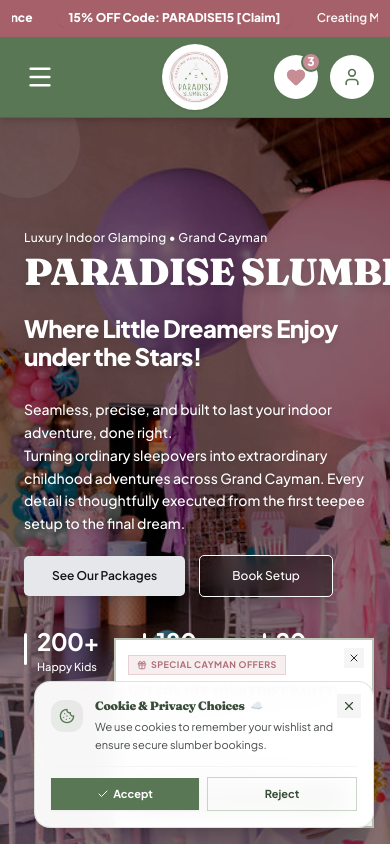
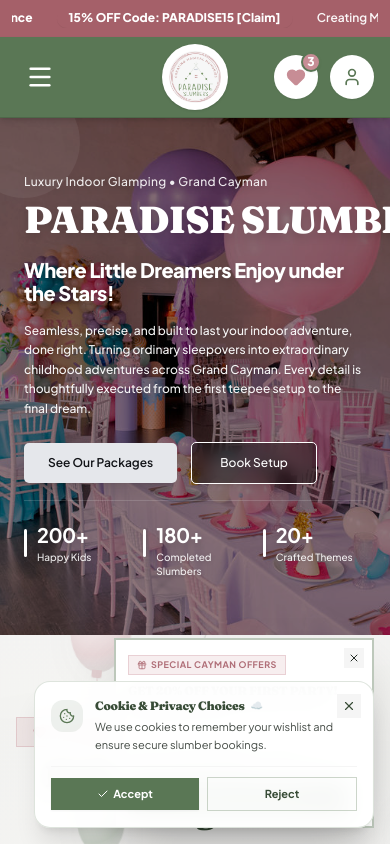
Before and after one commit to kashaffshoukat/ps.ky, a React (Vite) app: page / in a window 390 px wide. Shown: the top 844 px of the page. Built offline with nearby package versions, Linux system fonts and the light colour scheme.

Commit message:
Fix how it works section colors and remove footer info

```diff
--- a/src/components/HeroSection.tsx
+++ b/src/components/HeroSection.tsx
@@ -10,7 +10,7 @@ export const HeroSection: React.FC<HeroSectionProps> = ({
   onOpenBooking,
 }) => {
   return (
-    <section className="relative w-full min-h-screen flex flex-col justify-between overflow-hidden bg-[#0B0E14] text-white select-none">
+    <section className="relative w-full pt-12 pb-8 sm:py-0 sm:min-h-screen sm:flex sm:flex-col sm:justify-center overflow-hidden bg-[#0B0E14] text-white select-none">
       {/* Background Hero Image with Dusty Rose Tint Overlay */}
       <div className="absolute inset-0 z-0">
         <img
@@ -28,72 +28,77 @@ export const HeroSection: React.FC<HeroSectionProps> = ({
       <div className="pointer-events-none absolute -top-8 -left-8 w-28 h-28 rounded-full bg-white/[0.06] z-10" />
       <div className="pointer-events-none absolute top-44 -right-6 w-16 h-16 rounded-lg bg-white/[0.08] z-10 hidden sm:block" />
 
-      {/* Single Flow Container: Giant Heading directly followed by all text/buttons with zero large spacing */}
-      <div className="relative z-20 max-w-[1380px] w-full mx-auto px-6 sm:px-10 lg:px-16 pt-16 sm:pt-24 pb-16 flex flex-col">
-        {/* Giant Brand Heading */}
-        <p className="mt-12 text-xs sm:text-sm font-medium text-white tracking-wide drop-shadow-md">
+      {/* Single Flow Container with tightened mobile bottom padding */}
+      <div className="relative z-20 max-w-[1380px] w-full mx-auto px-6 sm:px-10 lg:px-16 pt-2 pb-6 sm:py-24 flex flex-col">
+
+        {/* Kicker Tag */}
+        <p className="text-xs sm:text-sm font-medium text-white/90 tracking-wide drop-shadow-md">
           Luxury Indoor Glamping &bull; Grand Cayman
         </p>
-        <h1 className="font-extrabold uppercase text-white tracking-[-0.02em] leading-[0.95] text-[clamp(2.35rem,7.35vw,6.85rem)] whitespace-nowrap drop-shadow-lg mb-6 mt-2">
+
+        {/* Giant Brand Heading */}
+        <h1 className="font-extrabold uppercase text-white tracking-[-0.02em] leading-[0.95] text-[clamp(2.35rem,7.35vw,6.85rem)] whitespace-nowrap drop-shadow-lg mt-3 sm:mt-4 mb-5 sm:mb-6">
           PARADISE SLUMBERS
         </h1>
 
-        {/* Content Block directly below heading */}
-        <div className="max-w-3xl space-y-4">
-          <span className="font-extrabold text-2xl sm:text-3xl xl:text-[34px] leading-[1.18] tracking-tight text-white drop-shadow-md block">
+        {/* Content Block with consistent internal spacing */}
+        <div className="max-w-3xl space-y-4 sm:space-y-6">
+
+          {/* Subtitle / Tagline */}
+          <span className="font-extrabold text-xl sm:text-3xl xl:text-[34px] leading-[1.18] tracking-tight text-white drop-shadow-md block">
             Where Little Dreamers Enjoy under the Stars!
           </span>
 
-          <div className="space-y-2 pt-3">
-            <p className="text-sm sm:text-[15px] font-medium text-white leading-relaxed drop-shadow">
-              Seamless, precise, and built to last your indoor adventure, done right.
-              <br />
-              Turning ordinary sleepovers into extraordinary childhood adventures across Grand
-              Cayman. Every detail is thoughtfully executed from the first teepee setup to the
-              final dream.
-            </p>
-          </div>
+          {/* Description Paragraph */}
+          <p className="text-xs sm:text-[15px] font-medium text-white/95 leading-relaxed drop-shadow max-w-2xl">
+            Seamless, precise, and built to last your indoor adventure, done right.
+            Turning ordinary sleepovers into extraordinary childhood adventures across Grand
+            Cayman. Every detail is thoughtfully executed from the first teepee setup to the
+            final dream.
+          </p>
 
-          <div className="flex flex-wrap items-center gap-3.5 pt-1">
+          {/* Action Buttons */}
+          <div className="flex flex-wrap items-center gap-3.5 pt-2">
             <button
               onClick={() => onNavigate('themes')}
-              className="px-7 py-3 rounded-[5px] text-xs sm:text-sm font-semibold text-[#111317] bg-[#E5E7EB] hover:bg-white transition-colors shadow-lg cursor-pointer"
+              className="px-6 sm:px-7 py-3 rounded-[5px] text-xs sm:text-sm font-semibold text-[#111317] bg-[#E5E7EB] hover:bg-white transition-colors shadow-lg cursor-pointer"
             >
               See Our Packages
             </button>
 
             <button
               onClick={() => onOpenBooking()}
-              className="px-8 py-3 rounded-[5px] text-xs sm:text-sm font-medium text-white bg-black/40 hover:bg-black/60 backdrop-blur-sm border border-white transition-all shadow-lg cursor-pointer"
+              className="px-7 sm:px-8 py-3 rounded-[5px] text-xs sm:text-sm font-medium text-white bg-black/40 hover:bg-black/60 backdrop-blur-sm border border-white transition-all shadow-lg cursor-pointer"
             >
               Book Setup
             </button>
           </div>
 
           {/* Stats Row */}
-          <div className="grid grid-cols-3 gap-4 sm:gap-8 pt-4 max-w-2xl">
+          <div className="grid grid-cols-3 gap-4 sm:gap-8 pt-6 sm:pt-8 max-w-2xl border-t border-white/15">
             <div className="flex items-start gap-2.5 sm:gap-3">
-              <span className="w-[3px] h-8 sm:h-9 bg-white rounded-full mt-1 shrink-0 shadow" />
+              <span className="w-[3px] h-7 sm:h-9 bg-white rounded-full mt-1 shrink-0 shadow" />
               <div>
-                <div className="text-2xl sm:text-3xl lg:text-[34px] font-bold leading-none tracking-tight text-white drop-shadow-md">200+</div>
-                <div className="text-[11px] sm:text-xs text-white font-medium mt-1.5 leading-snug drop-shadow">Happy Kids</div>
+                <div className="text-xl sm:text-3xl lg:text-[34px] font-bold leading-none tracking-tight text-white drop-shadow-md">200+</div>
+                <div className="text-[10px] sm:text-xs text-white/90 font-medium mt-1.5 leading-snug drop-shadow">Happy Kids</div>
               </div>
             </div>
             <div className="flex items-start gap-2.5 sm:gap-3">
-              <span className="w-[3px] h-8 sm:h-9 bg-white rounded-full mt-1 shrink-0 shadow" />
+              <span className="w-[3px] h-7 sm:h-9 bg-white rounded-full mt-1 shrink-0 shadow" />
               <div>
-                <div className="text-2xl sm:text-3xl lg:text-[34px] font-bold leading-none tracking-tight text-white drop-shadow-md">180+</div>
-                <div className="text-[11px] sm:text-xs text-white font-medium mt-1.5 leading-snug drop-shadow">Completed Slumbers</div>
+                <div className="text-xl sm:text-3xl lg:text-[34px] font-bold leading-none tracking-tight text-white drop-shadow-md">180+</div>
+                <div className="text-[10px] sm:text-xs text-white/90 font-medium mt-1.5 leading-snug drop-shadow">Completed Slumbers</div>
               </div>
             </div>
             <div className="flex items-start gap-2.5 sm:gap-3">
-              <span className="w-[3px] h-8 sm:h-9 bg-white rounded-full mt-1 shrink-0 shadow" />
+              <span className="w-[3px] h-7 sm:h-9 bg-white rounded-full mt-1 shrink-0 shadow" />
               <div>
-                <div className="text-2xl sm:text-3xl lg:text-[34px] font-bold leading-none tracking-tight text-white drop-shadow-md">20+</div>
-                <div className="text-[11px] sm:text-xs text-white font-medium mt-1.5 leading-snug drop-shadow">Crafted Themes</div>
+                <div className="text-xl sm:text-3xl lg:text-[34px] font-bold leading-none tracking-tight text-white drop-shadow-md">20+</div>
+                <div className="text-[10px] sm:text-xs text-white/90 font-medium mt-1.5 leading-snug drop-shadow">Crafted Themes</div>
               </div>
             </div>
           </div>
+
         </div>
       </div>
     </section>
```
